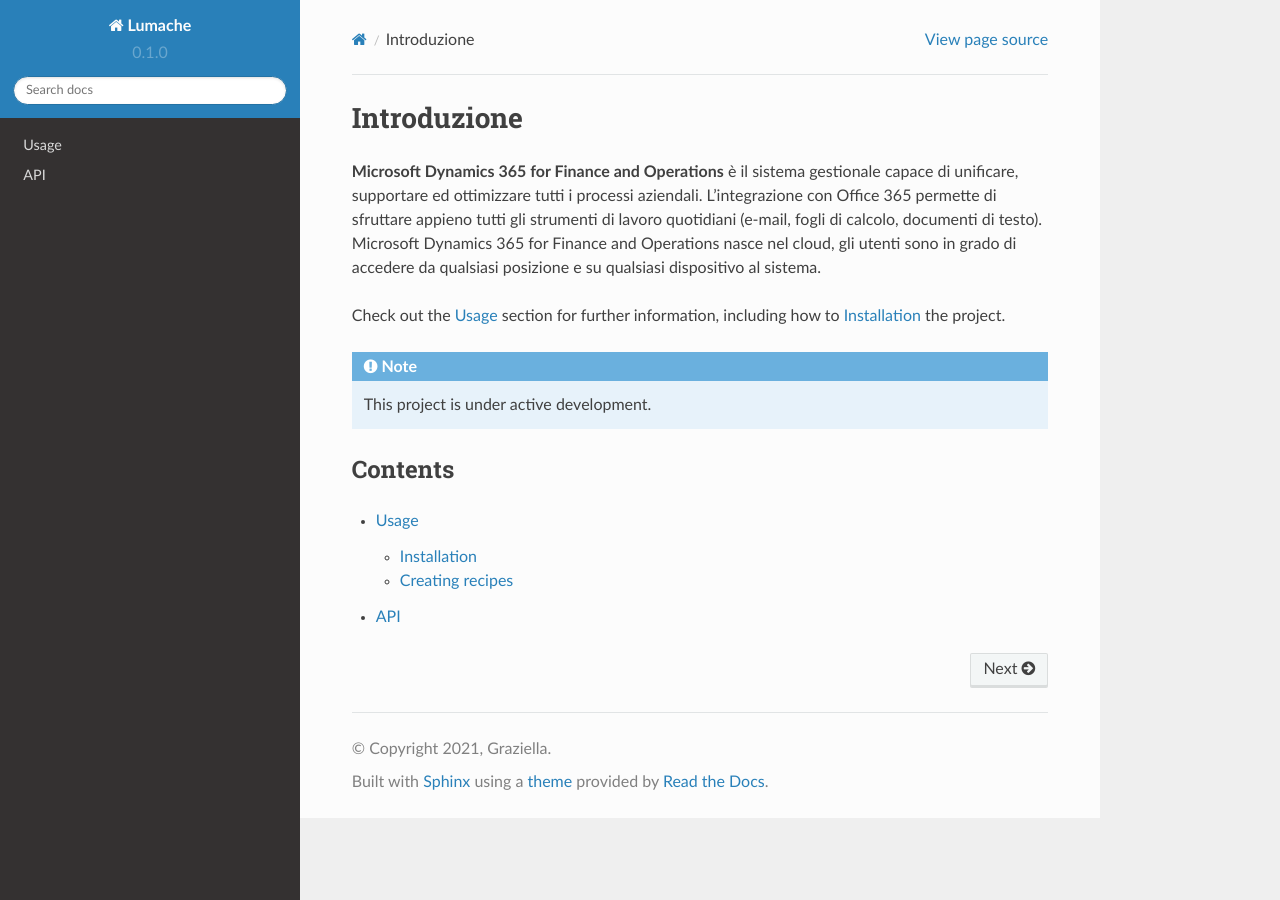
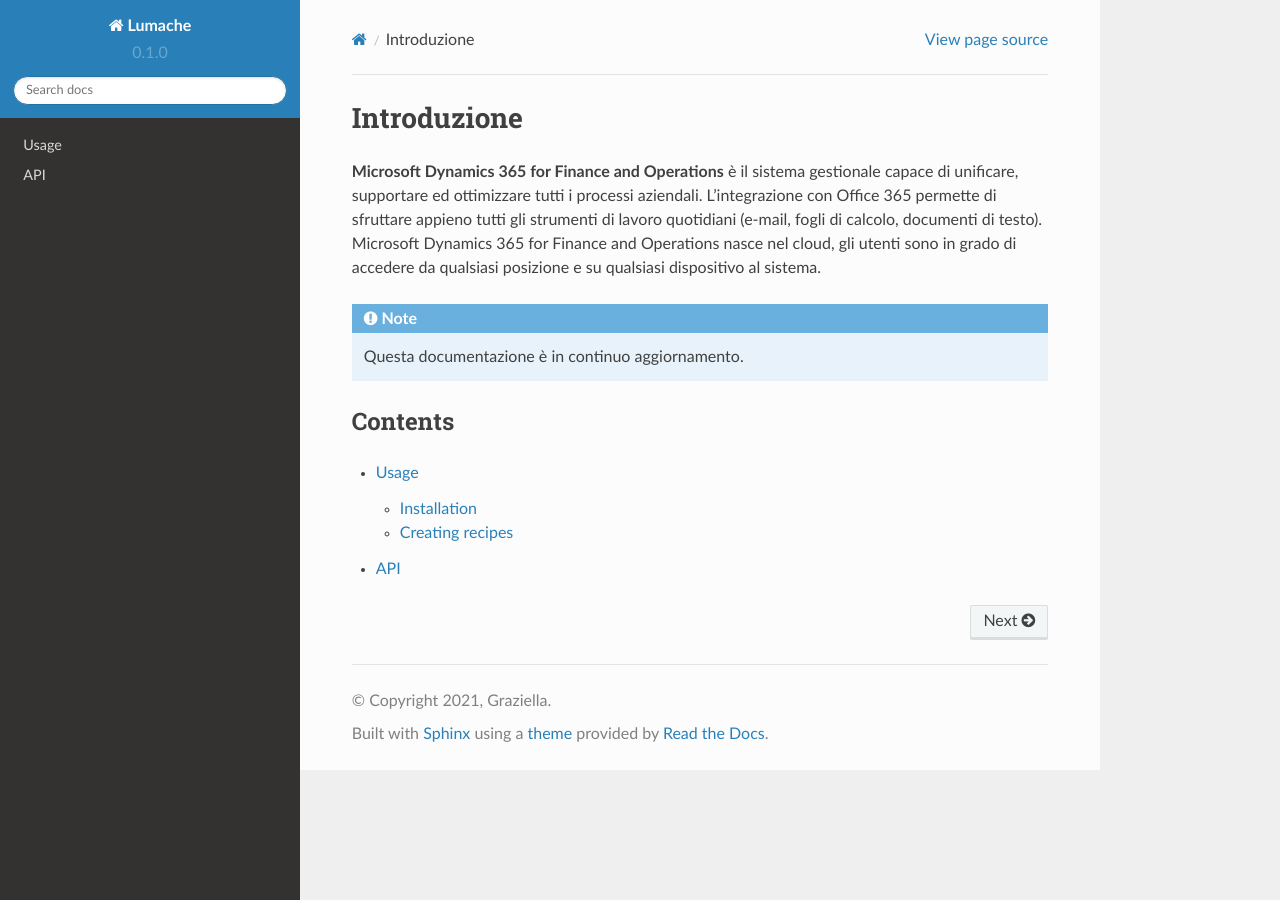
Before and after one commit to andreagavazzi/Dynamics365FO, a Sphinx documentation site: the page built from docs/source/index.rst, in a window 1280 px wide. Built offline with Sphinx 7.4.7 and the Read the Docs theme 2.0.0, drawn with Linux system fonts in a browser that asks for light colours.

Commit message:
Update index.rst

```diff
--- a/docs/source/index.rst
+++ b/docs/source/index.rst
@@ -4,13 +4,9 @@
 **Microsoft Dynamics 365 for Finance and Operations** è il sistema gestionale capace di unificare, supportare ed ottimizzare tutti i processi aziendali.
 L’integrazione con Office 365 permette di sfruttare appieno tutti gli strumenti di lavoro quotidiani (e-mail, fogli di calcolo, documenti di testo). Microsoft Dynamics 365 for Finance and Operations nasce nel cloud, gli utenti sono in grado di accedere da qualsiasi posizione e su qualsiasi dispositivo al sistema.
 
-
-Check out the :doc:`usage` section for further information, including
-how to :ref:`installation` the project.
-
 .. note::
 
-   This project is under active development.
+   Questa documentazione è in continuo aggiornamento.
 
 Contents
 --------
```
